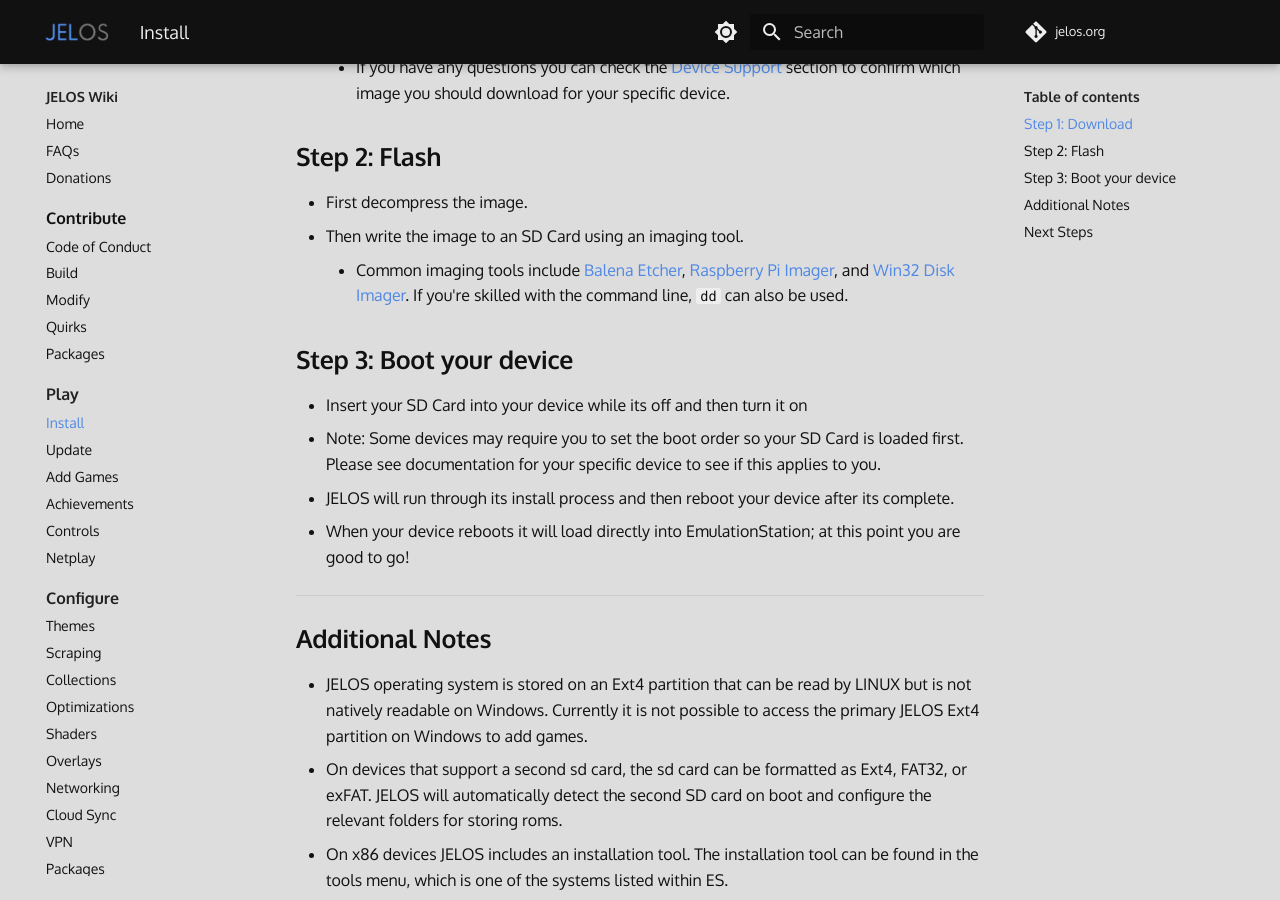
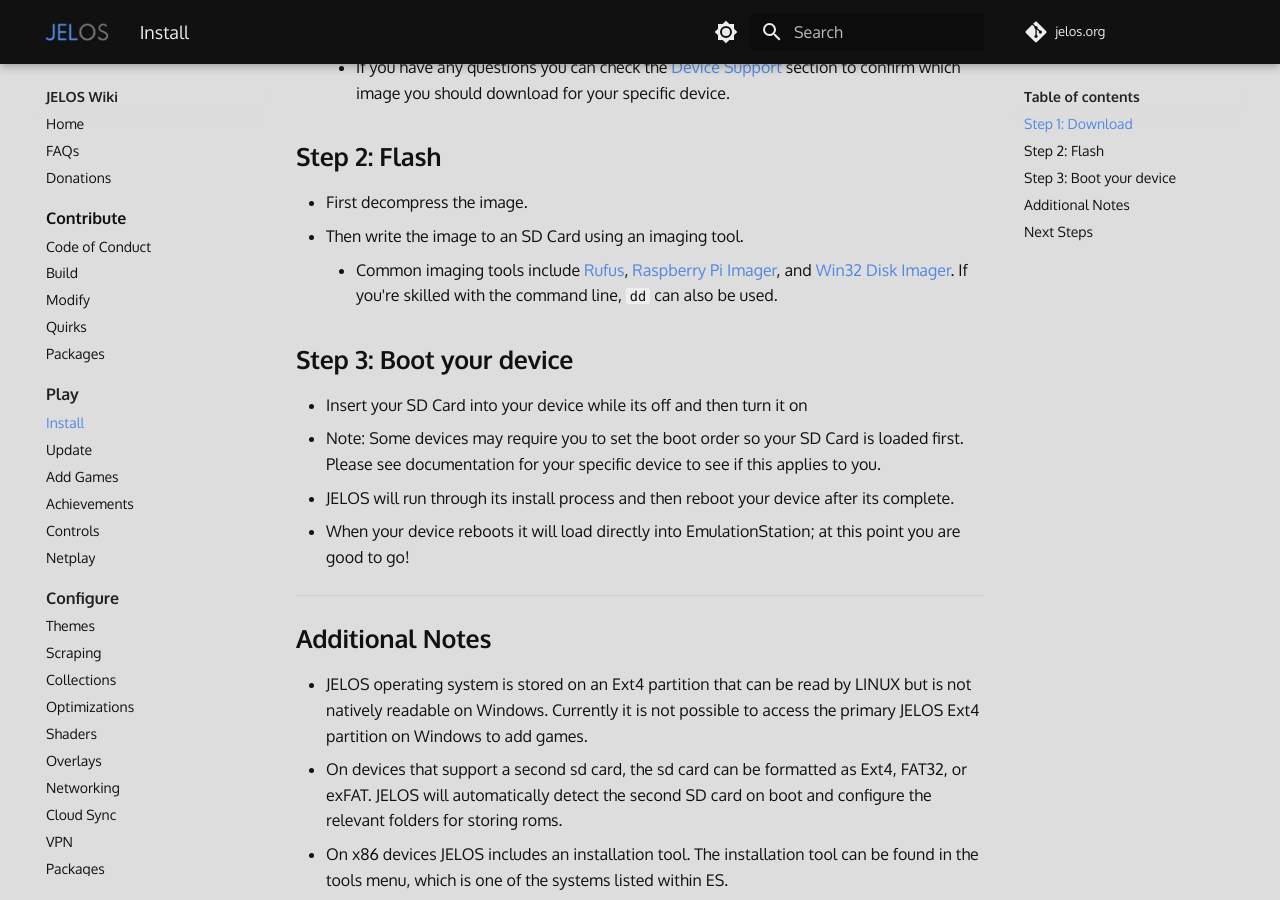
Before and after one commit to wbrawner/jelos.org, an MkDocs documentation site: the page built from docs/play/install.md, in a window 1280 px wide and 900 px high, scrolled down 380 px. Built offline with MkDocs 1.6.1 and Material for MkDocs 9.7.7, drawn with Linux system fonts in a browser that asks for light colours; some web fonts are replaced; comment, search, counter and statistics services are not loaded.

Commit message:
Update install.md

```diff
--- a/docs/play/install.md
+++ b/docs/play/install.md
@@ -13,7 +13,7 @@ JELOS is installed by downloading an image for your device, flashing it to an SD
 
 * First decompress the image.
 * Then write the image to an SD Card using an imaging tool.
-    * Common imaging tools include [Balena Etcher](https://www.balena.io/etcher/), [Raspberry Pi Imager](https://www.raspberrypi.com/software/), and [Win32 Disk Imager](https://sourceforge.net/projects/win32diskimager/).  If you're skilled with the command line, `dd` can also be used.
+    * Common imaging tools include [Rufus](https://rufus.ie/), [Raspberry Pi Imager](https://www.raspberrypi.com/software/), and [Win32 Disk Imager](https://sourceforge.net/projects/win32diskimager/).  If you're skilled with the command line, `dd` can also be used.
 
 ## Step 3: Boot your device
 
```
